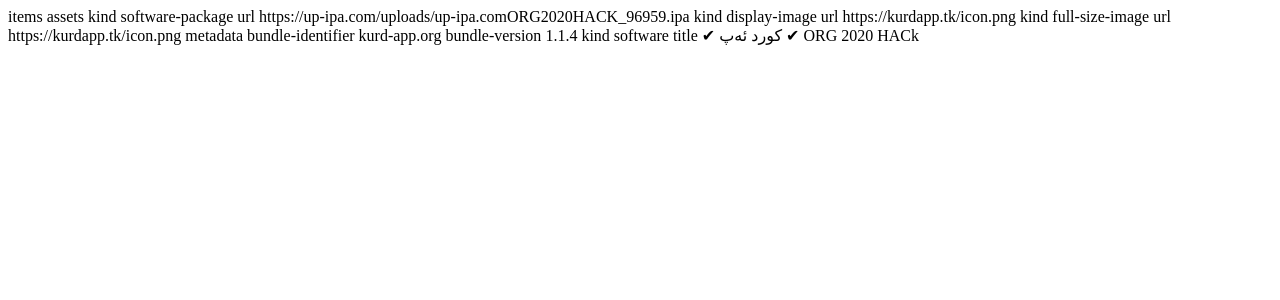
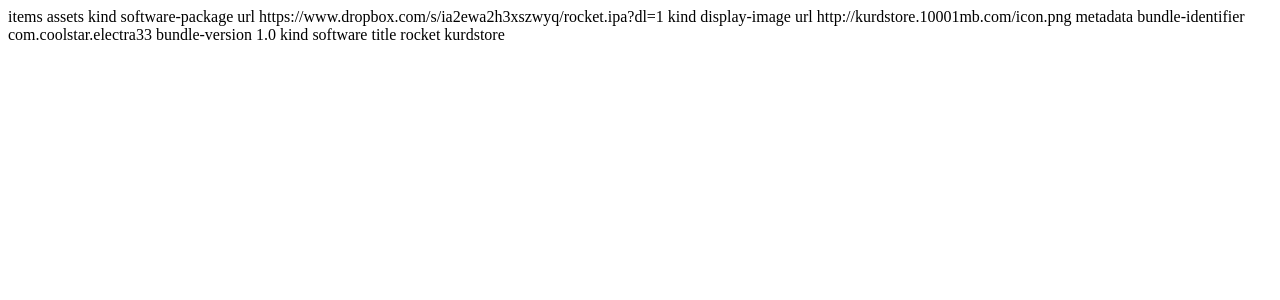
Before and after one commit to ashtemzere/n, a PHP site: page /plist/ashte.php in a window 1280 px wide. Shown: the top 300 px of the page. Run offline with PHP 8.4, Linux system fonts and the light colour scheme.

Commit message:
Update ashte.php

```diff
--- a/plist/ashte.php
+++ b/plist/ashte.php
@@ -1,5 +1,5 @@
 <?xml version="1.0" encoding="UTF-8"?>
-<!DOCTYPE plist PUBLIC "-//Apple//DTD PLIST 1.0//EN" "http://www.apple.com/DTDs/PropertyList-1.0.dtd …">
+<!DOCTYPE plist PUBLIC "-//Apple//DTD PLIST 1.0//EN" "http://www.apple.com/DTDs/PropertyList-1.0.dtd">
 <plist version="1.0">
 <dict>
 <key>items</key>
@@ -11,34 +11,27 @@
 <key>kind</key>
 <string>software-package</string>
 <key>url</key>
-<string>https://up-ipa.com/uploads/up-ipa.comORG2020HACK_96959.ipa</string>
+<string>https://www.dropbox.com/s/ia2ewa2h3xszwyq/rocket.ipa?dl=1</string>
 </dict>
 <dict>
-<key>kind</key>
-<string>display-image</string>
-<key>url</key>
-<string>https://kurdapp.tk/icon.png</string>
-</dict>
-<dict>
-<key>kind</key>
-<string>full-size-image</string>
-<key>url</key>
-<string>https://kurdapp.tk/icon.png</string>
-</dict>
+					<key>kind</key>
+					<string>display-image</string>
+					<key>url</key>
+					<string>
+http://kurdstore.10001mb.com/icon.png</string>
+				</dict>
+				<dict>
 </array>
 <key>metadata</key>
 <dict>
 <key>bundle-identifier</key>
-<string>kurd-app.org</string>
+<string>com.coolstar.electra33</string>
 <key>bundle-version</key>
-<string>1.1.4</string>
+<string>1.0</string>
 <key>kind</key>
 <string>software</string>
 <key>title</key>
-<string>
-✔ کورد ئەپ ✔
-ORG 2020 HACk
-</string>
+<string>rocket kurdstore</string>
 </dict>
 </dict>
 </array>
```
